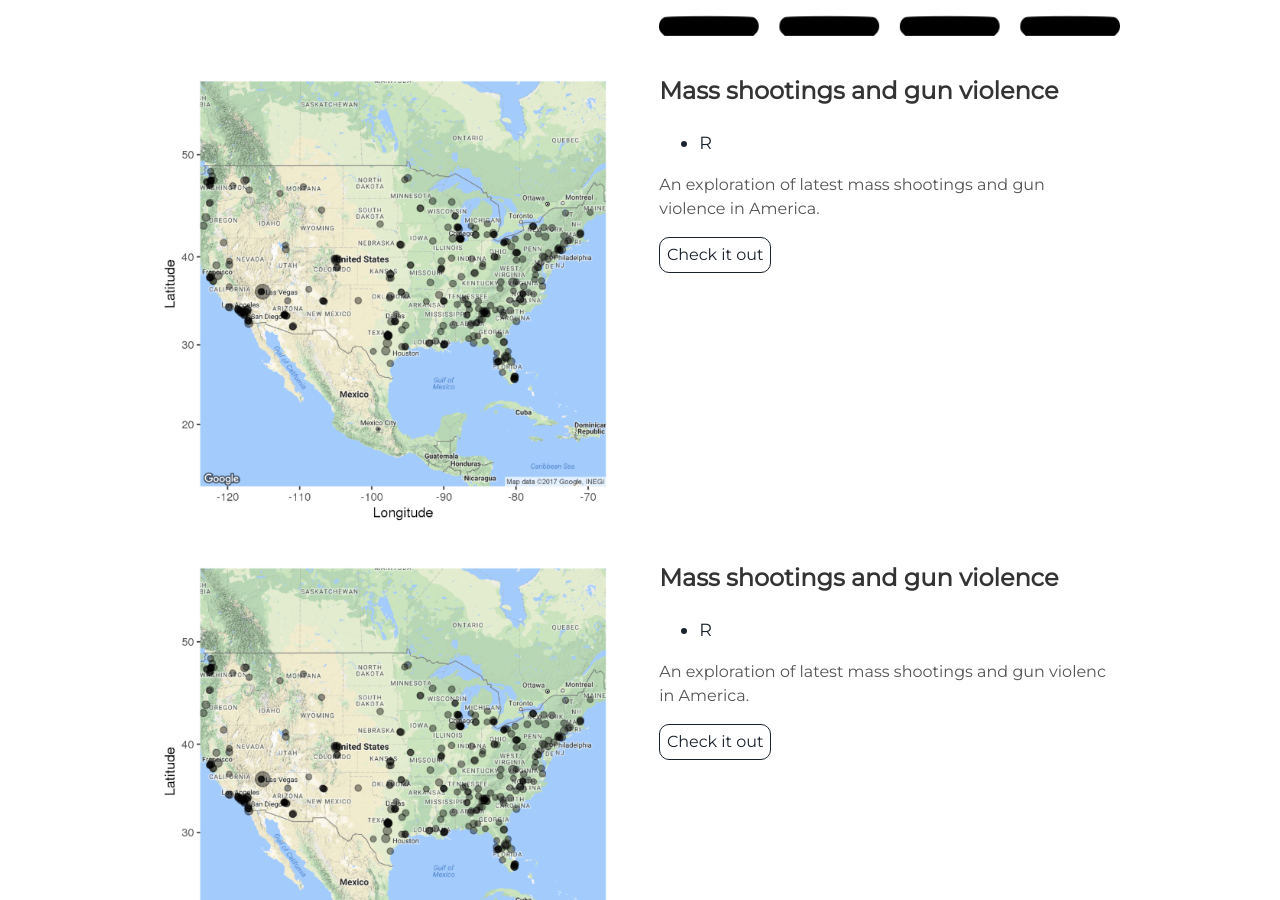
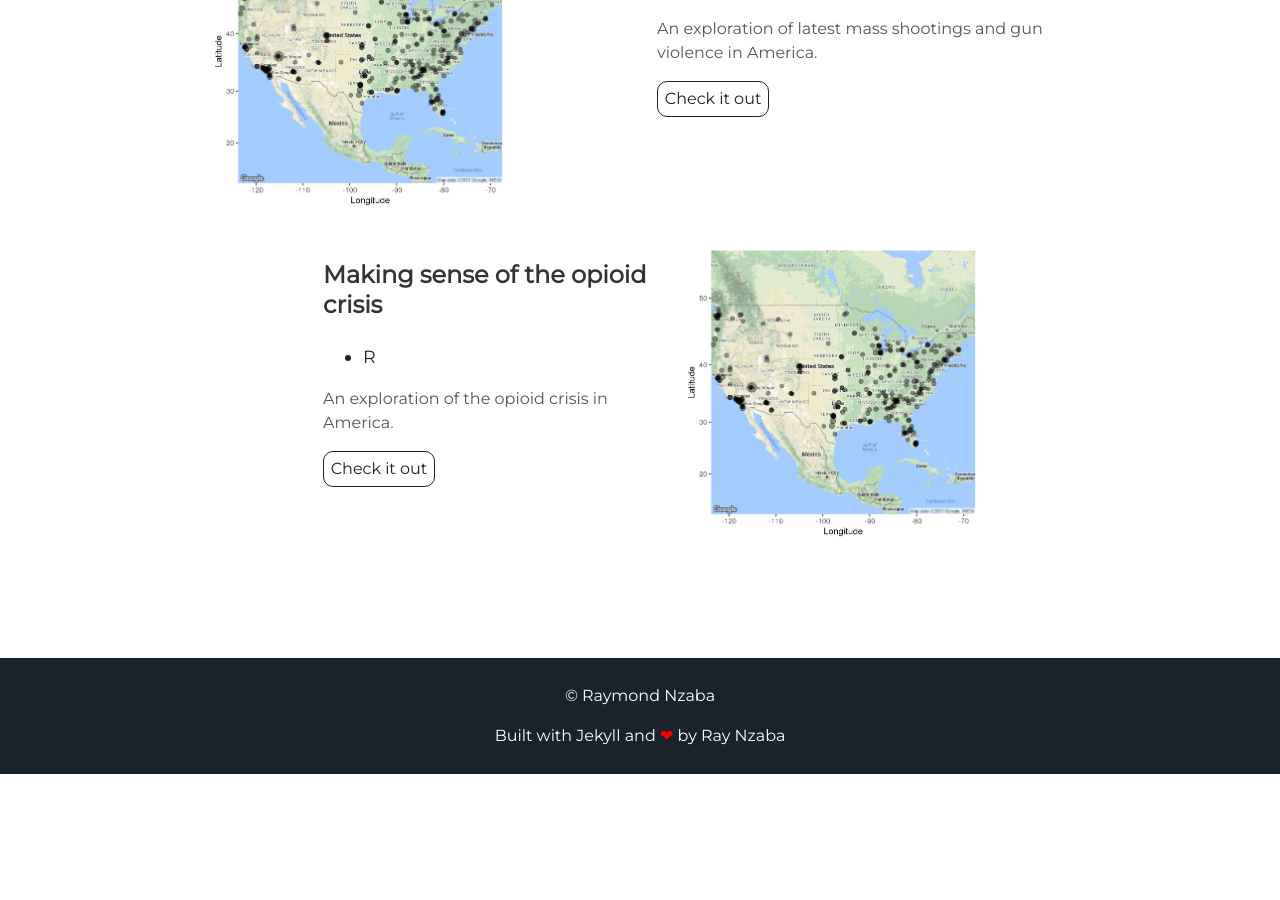
Before and after one commit to devytechie/devytechie.github.io, a Jekyll site: the page built from index.html, in a window 1280 px wide and 900 px high, scrolled down 2252 px. Built offline with Jekyll 4.4.1, drawn with Linux system fonts in a browser that asks for light colours; after the commit the page ends 3026 px from its top, so only the background shows below that.

Commit message:
Other ones

```diff
--- a/_includes/projects.html
+++ b/_includes/projects.html
@@ -3,7 +3,7 @@
 </div>
 <div class="user-projects">
   <div class="images-right">
-    <img alt="Lock" src="{{ "/assets/img/lock.png" | prepend: site.baseurl }}" />
+    <img alt="Lock" src="{{ "/assets/img/lock.png" | prepend: site.baseurl }}" width="300" height="300">
   </div>
   <div class="contents">
     <h3> Swift Safe Store </h3>
@@ -16,7 +16,7 @@
 </div>
 <div class="user-projects">
   <div class="images-left">
-    <img alt="Lock" src="{{ "/assets/img/map.jpg" | prepend: site.baseurl }}" />
+    <img alt="Map" src="{{ "/assets/img/map.jpg" | prepend: site.baseurl }}" width="300" height="300"/>
   </div>
   <div class="contents-right">
     <h3> Mass shootings and gun violence </h3>
@@ -29,15 +29,15 @@
 </div>
 
 <div class="user-projects">
-  <div class="images-left">
-    <img alt="US map" src="{{ "/assets/img/map.jpg" | prepend: site.baseurl }}" />
+  <div class="images-right">
+    <img alt="US map" src="{{ "/assets/img/map.jpg" | prepend: site.baseurl }}" width="300" height="300"/>
   </div>
   <div class="contents-right">
-    <h3> Mass shootings and gun violence </h3>
+    <h3> Making sense of the opioid crisis </h3>
     <ul>
       <li> R</li>
     </ul>
-    <p>An exploration of latest mass shootings and gun violenc in America.</p>
+    <p>An exploration of the opioid crisis in America.</p>
     <a class="project-link" href="#">Check it out</a>
   </div>
 </div>
```
